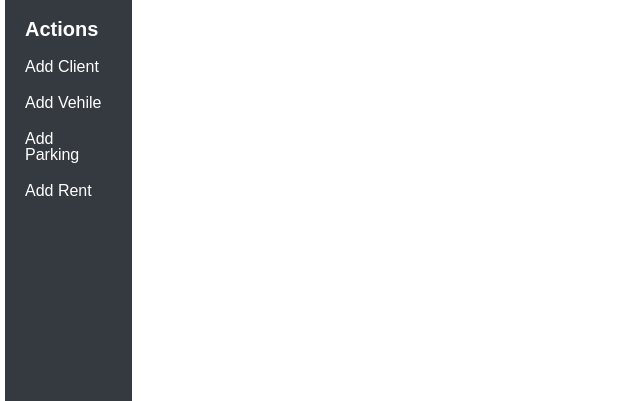
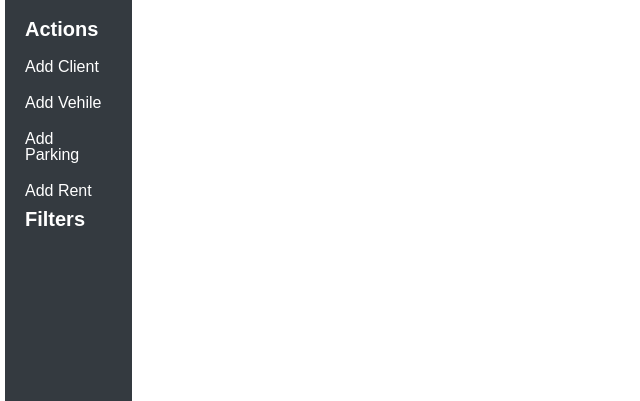
Before and after one commit to dany0k/web_car_rental, a Flask app: page / in a window 1280 px wide. Shown: the part 218-619 px from the top of the page, without its empty margins (0-640 px from the left). Run offline with Flask 3, Linux system fonts and the light colour scheme; some libraries are stand-ins or nearby versions.

Commit message:
Fix design

```diff
--- a/static/css/styles.css
+++ b/static/css/styles.css
@@ -167,6 +167,19 @@ body {
     color: white;
 }
 
+
+.filter_item li {
+    padding: 10px 0;
+    text-align: center;
+    transition: transform .5s ease;
+}
+
+
+.filter_item li a {
+    text-decoration: none;
+    color: white;
+}
+
 /*
 Contackt page
 */
--- a/templates/base.html
+++ b/templates/base.html
@@ -1,5 +1,6 @@
 <!DOCTYPE html>
 <html lang="en">
+
 <head>
     <meta charset="UTF-8">
     <meta http-equiv="X-UA-Compatible" content="IE=edge">
@@ -10,6 +11,7 @@
     <link rel="stylesheet" href="./../../static/css/reset.css">
     <link rel="stylesheet" href="./../../static/css/styles.css">
 </head>
+
 <body>
     <div class="my-container">
         <div class="my-header">
@@ -27,6 +29,7 @@
         </div>
         <div class="content-wrapper">
             <div class="sidebar">
+                <div class="actions">
                     <h3>Actions</h3>
                     <ul class="skills">
                         <li><a href="{{url_for('create_client')}}">Add Client</a></li>
@@ -34,6 +37,14 @@
                         <li><a href="{{url_for('create_parking')}}">Add Parking</a></li>
                         <li><a href="{{url_for('create_rent')}}">Add Rent</a></li>
                     </ul>
+                </div>
+                <div class="filters">
+                    {% block filters %}
+                    <h3>Filters</h3>
+                    <ul class="skills">
+                    </ul>
+                    {% endblock %}
+                </div>
             </div>
             <div class="content">
                 {% for message in get_flashed_messages() %}
@@ -51,4 +62,5 @@
         </ul>
     </div>
 </body>
+
 </html>
```
Lines whose indentation alone changed are shown as unchanged.
